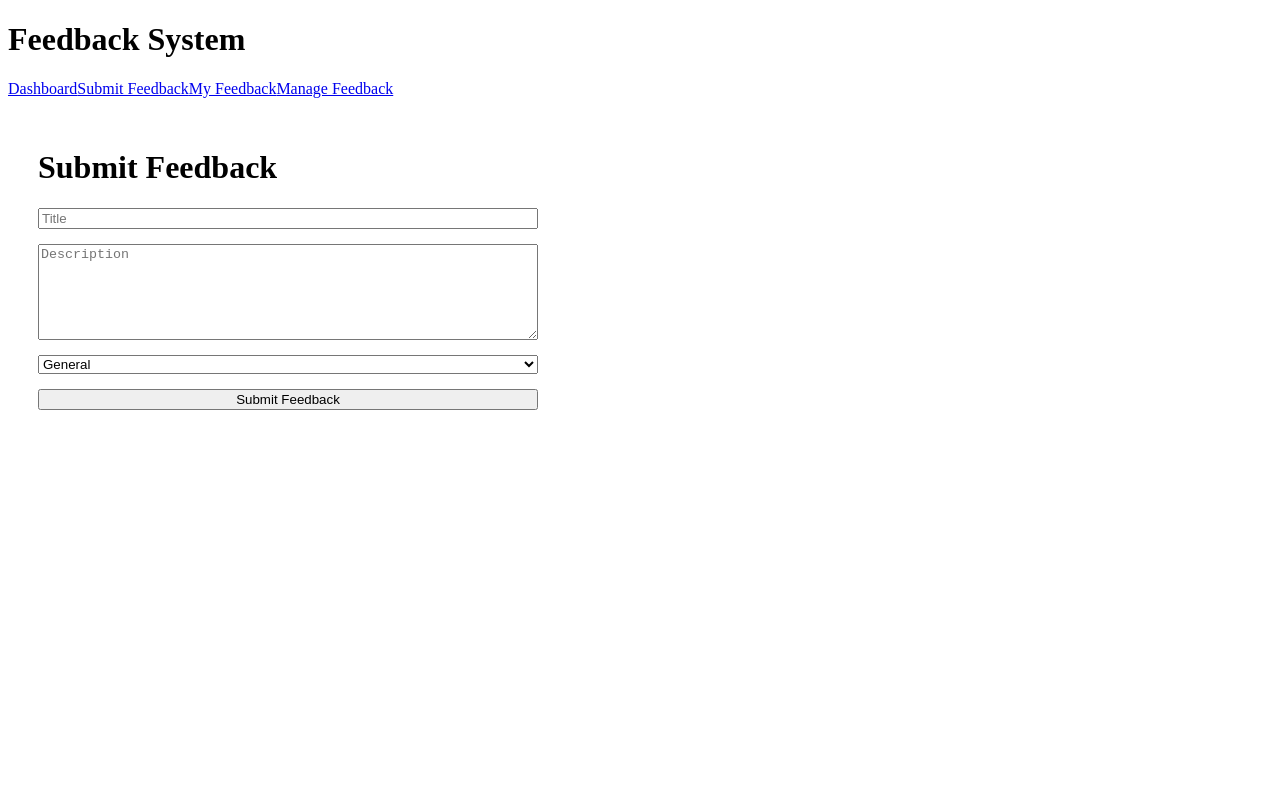
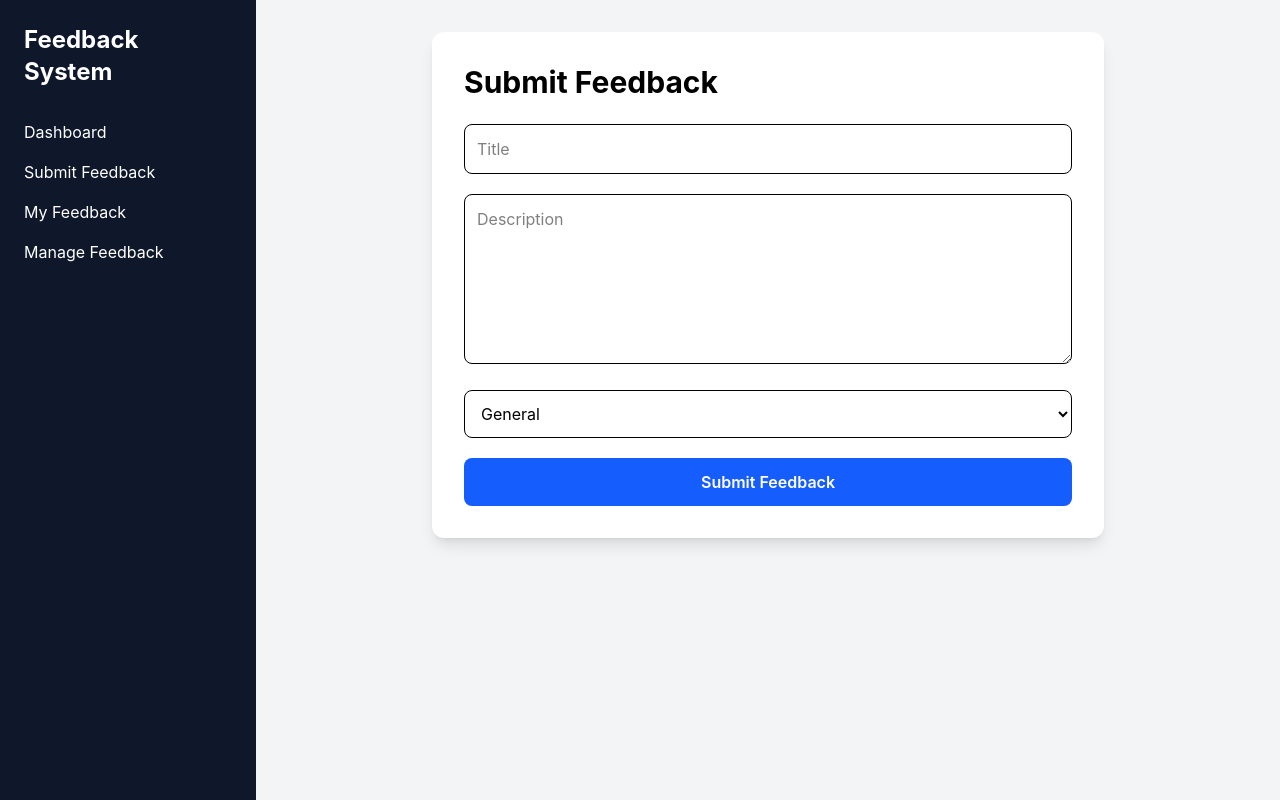
Before and after one commit to pranshi147/Feedback-System-INTERNSHIP, a React app in the folder frontend/: page /submit-feedback in a window 1280 px wide. Built offline with nearby package versions, Linux system fonts and the light colour scheme; sample sign-in values are in the browser's storage; the HTML template or start-up script is replaced by a standard one.

Commit message:
Enhance dashboard with charts and improved UI

```diff
--- a/frontend/src/components/Sidebar.jsx
+++ b/frontend/src/components/Sidebar.jsx
@@ -2,7 +2,7 @@
 
 function Sidebar() {
     return (
-        <div className="w-64 min-h-screen bg-slate-900 text-white p-6">
+        <div className="w-64 min-h-screen flex-shrink-0 bg-slate-900 text-white p-6">
 
             <h1 className="text-2xl font-bold mb-8">
                 Feedback System
--- a/frontend/src/main.jsx
+++ b/frontend/src/main.jsx
@@ -2,15 +2,17 @@
 import ReactDOM from "react-dom/client";
 import App from "./App";
 import { Toaster } from "react-hot-toast";
+import { AuthProvider } from "./context/AuthContext";
+import "./index.css";
 
 ReactDOM.createRoot(document.getElementById("root")).render(
     <React.StrictMode>
-        <>
+        <AuthProvider>
             <Toaster
                 position="top-right"
                 reverseOrder={false}
             />
             <App />
-        </>
+        </AuthProvider>
     </React.StrictMode>
 );
--- a/frontend/src/pages/Dashboard.jsx
+++ b/frontend/src/pages/Dashboard.jsx
@@ -2,6 +2,7 @@
 import Layout from "../components/Layout";
 import { getDashboardStats } from "../api/dashboard";
 import DashboardCharts from "../components/DashboardCharts";
+
 import {
     FaClipboardList,
     FaClock,
@@ -31,30 +32,8 @@
                 Dashboard
             </h1>
 
-            <div className="grid grid-cols-3 gap-6">
-
-                <div className="bg-white rounded-lg shadow p-6">
-                    <h2>Total Feedback</h2>
-                    <p className="text-3xl font-bold">
-                        {stats.total_feedback}
-                    </p>
-                </div>
-
-                <div className="bg-white rounded-lg shadow p-6">
-                    <h2>Pending</h2>
-                    <p className="text-3xl font-bold">
-                        {stats.pending_feedback}
-                    </p>
-                </div>
-
-                <div className="bg-white rounded-lg shadow p-6">
-                    <h2>Resolved</h2>
-                    <p className="text-3xl font-bold">
-                        {stats.resolved_feedback}
-                    </p>
-                </div>
-
-            </div><div className="grid grid-cols-1 md:grid-cols-2 xl:grid-cols-4 gap-6">
+            {/* Dashboard Cards */}
+            <div className="grid grid-cols-1 sm:grid-cols-2 xl:grid-cols-4 gap-6">
 
                 <div className="bg-white rounded-xl shadow-lg p-6 hover:shadow-xl transition">
                     <div className="flex items-center justify-between">
@@ -64,7 +43,7 @@
                             </p>
 
                             <h2 className="text-4xl font-bold mt-2">
-                    {stats.total_feedback}
+                                {stats.total_feedback || 0}
                             </h2>
                         </div>
 
@@ -83,7 +62,7 @@
                             </p>
 
                             <h2 className="text-4xl font-bold mt-2 text-yellow-600">
-                    {stats.pending_feedback}
+                                {stats.pending_feedback || 0}
                             </h2>
                         </div>
 
@@ -121,7 +100,7 @@
                             </p>
 
                             <h2 className="text-4xl font-bold mt-2 text-green-600">
-                    {stats.resolved_feedback}
+                                {stats.resolved_feedback || 0}
                             </h2>
                         </div>
 
@@ -131,9 +110,12 @@
                         />
                     </div>
                 </div>
+
+            </div>
+
+            {/* Charts */}
             <DashboardCharts stats={stats} />
 
-</div>
         </Layout>
     );
 }
--- a/frontend/src/pages/SubmitFeedback.jsx
+++ b/frontend/src/pages/SubmitFeedback.jsx
@@ -28,25 +28,26 @@
         }
     };
 
-    return (
-        <Layout>
-        <div style={{ padding: "30px" }}>
-            <h1>Submit Feedback</h1>
+   return (
+    <Layout>
+        <div className="max-w-2xl mx-auto bg-white shadow-lg rounded-xl p-8">
+
+            <h1 className="text-3xl font-bold mb-6">
+                Submit Feedback
+            </h1>
 
             <form
                 onSubmit={handleSubmit}
-                style={{
-                    display: "flex",
-                    flexDirection: "column",
-                    gap: "15px",
-                    maxWidth: "500px"
-                }}
+                className="space-y-5"
             >
+
                 <input
+                    type="text"
                     placeholder="Title"
                     value={title}
                     onChange={(e) => setTitle(e.target.value)}
                     required
+                    className="w-full border rounded-lg p-3 focus:outline-none focus:ring-2 focus:ring-blue-500"
                 />
 
                 <textarea
@@ -55,11 +56,13 @@
                     value={description}
                     onChange={(e) => setDescription(e.target.value)}
                     required
+                    className="w-full border rounded-lg p-3 focus:outline-none focus:ring-2 focus:ring-blue-500"
                 />
 
                 <select
                     value={category}
                     onChange={(e) => setCategory(e.target.value)}
+                    className="w-full border rounded-lg p-3 focus:outline-none focus:ring-2 focus:ring-blue-500"
                 >
                     <option>General</option>
                     <option>Bug</option>
@@ -67,13 +70,18 @@
                     <option>Complaint</option>
                 </select>
 
-                <button type="submit">
+                <button
+                    type="submit"
+                    className="w-full bg-blue-600 hover:bg-blue-700 text-white font-semibold py-3 rounded-lg transition"
+                >
                     Submit Feedback
                 </button>
+
             </form>
+
         </div>
-        </Layout>
-    );
+    </Layout>
+);
 }
 
 export default SubmitFeedback;
```
Lines whose indentation alone changed are shown as unchanged.
